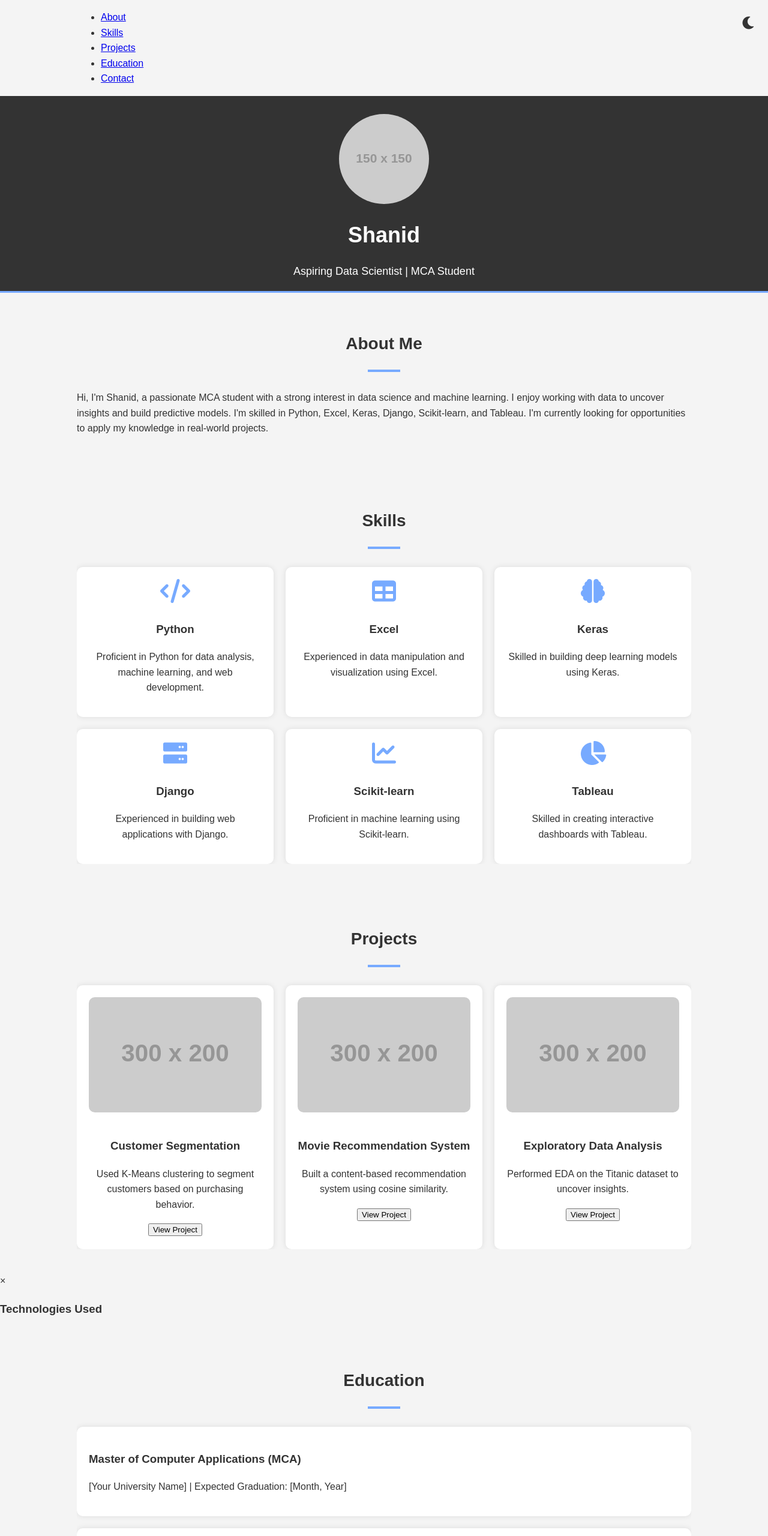
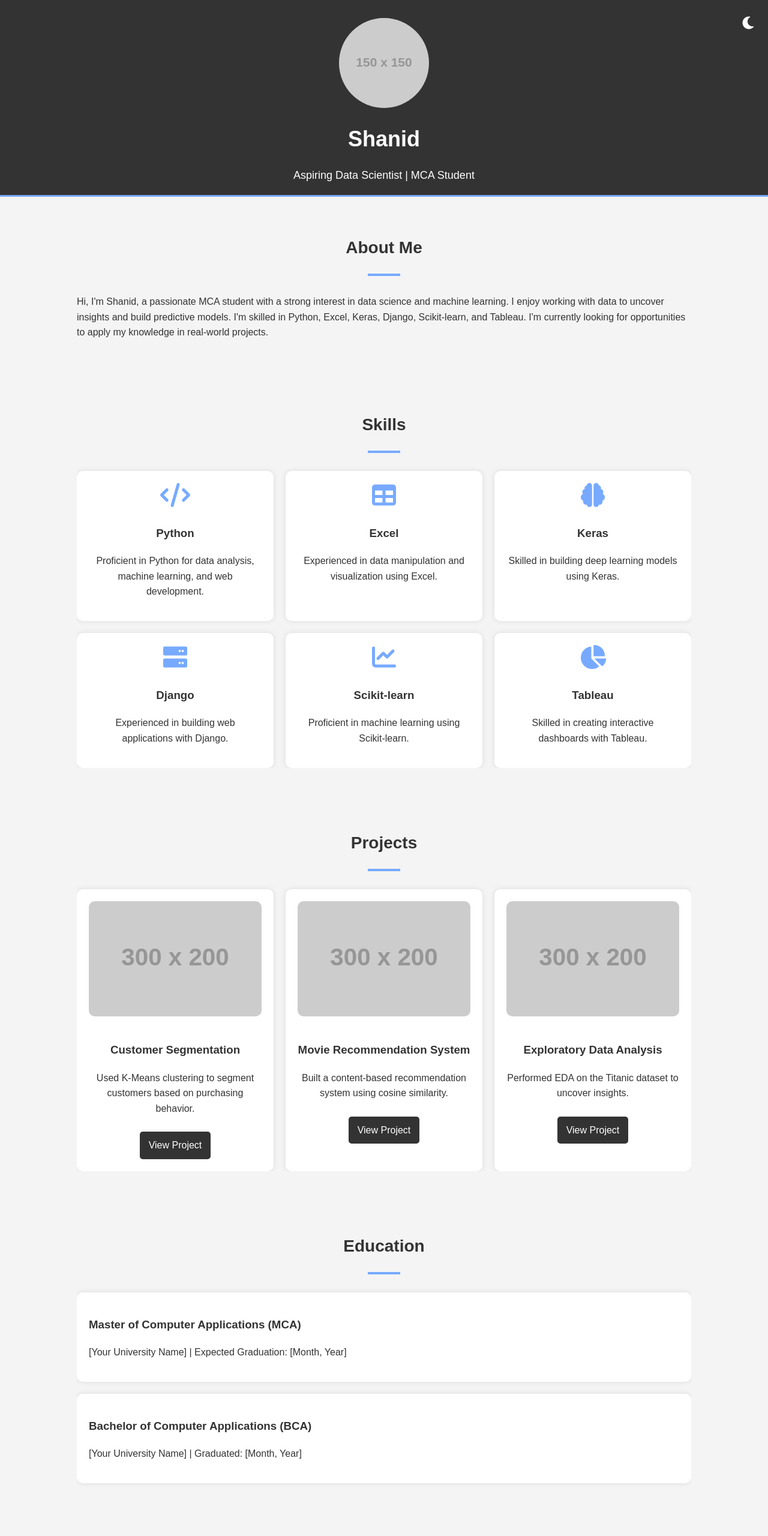
Before and after one commit to SH4N1D/portfolio, a plain HTML site: page index.html in a window 1280 px wide. Shown: the top 2560 px of the page at 60% size. Drawn offline with Linux system fonts and the light colour scheme; placeholder pictures from the web are drawn by us.

Commit message:
Update index.html

```diff
--- a/index.html
+++ b/index.html
@@ -8,25 +8,12 @@
   <link rel="stylesheet" href="https://cdnjs.cloudflare.com/ajax/libs/font-awesome/6.0.0/css/all.min.css">
 </head>
 <body>
-  <!-- Navigation Bar -->
-  <nav>
+  <!-- Header Section -->
+  <header>
     <div class="container">
-      <ul>
-        <li><a href="#about">About</a></li>
-        <li><a href="#skills">Skills</a></li>
-        <li><a href="#projects">Projects</a></li>
-        <li><a href="#education">Education</a></li>
-        <li><a href="#contact">Contact</a></li>
-      </ul>
       <div class="theme-toggle">
         <i class="fas fa-moon"></i>
       </div>
-    </div>
-  </nav>
-
-  <!-- Header Section -->
-  <header>
-    <div class="container">
       <img src="https://via.placeholder.com/150" alt="Shanid" class="profile-img">
       <h1>Shanid</h1>
       <p>Aspiring Data Scientist | MCA Student</p>
@@ -96,34 +83,23 @@
           <img src="https://via.placeholder.com/300x200" alt="Project 1">
           <h3>Customer Segmentation</h3>
           <p>Used K-Means clustering to segment customers based on purchasing behavior.</p>
-          <button class="view-project-btn" data-project="1">View Project</button>
+          <a href="#" target="_blank">View Project</a>
         </div>
         <div class="project-card">
           <img src="https://via.placeholder.com/300x200" alt="Project 2">
           <h3>Movie Recommendation System</h3>
           <p>Built a content-based recommendation system using cosine similarity.</p>
-          <button class="view-project-btn" data-project="2">View Project</button>
+          <a href="#" target="_blank">View Project</a>
         </div>
         <div class="project-card">
           <img src="https://via.placeholder.com/300x200" alt="Project 3">
           <h3>Exploratory Data Analysis</h3>
           <p>Performed EDA on the Titanic dataset to uncover insights.</p>
-          <button class="view-project-btn" data-project="3">View Project</button>
+          <a href="#" target="_blank">View Project</a>
         </div>
       </div>
     </div>
   </section>
-
-  <!-- Project Details Modal -->
-  <div id="project-modal" class="modal">
-    <div class="modal-content">
-      <span class="close-modal">&times;</span>
-      <h2 id="modal-title"></h2>
-      <p id="modal-description"></p>
-      <h3>Technologies Used</h3>
-      <ul id="modal-technologies"></ul>
-    </div>
-  </div>
 
   <!-- Education Section -->
   <section id="education">
```
